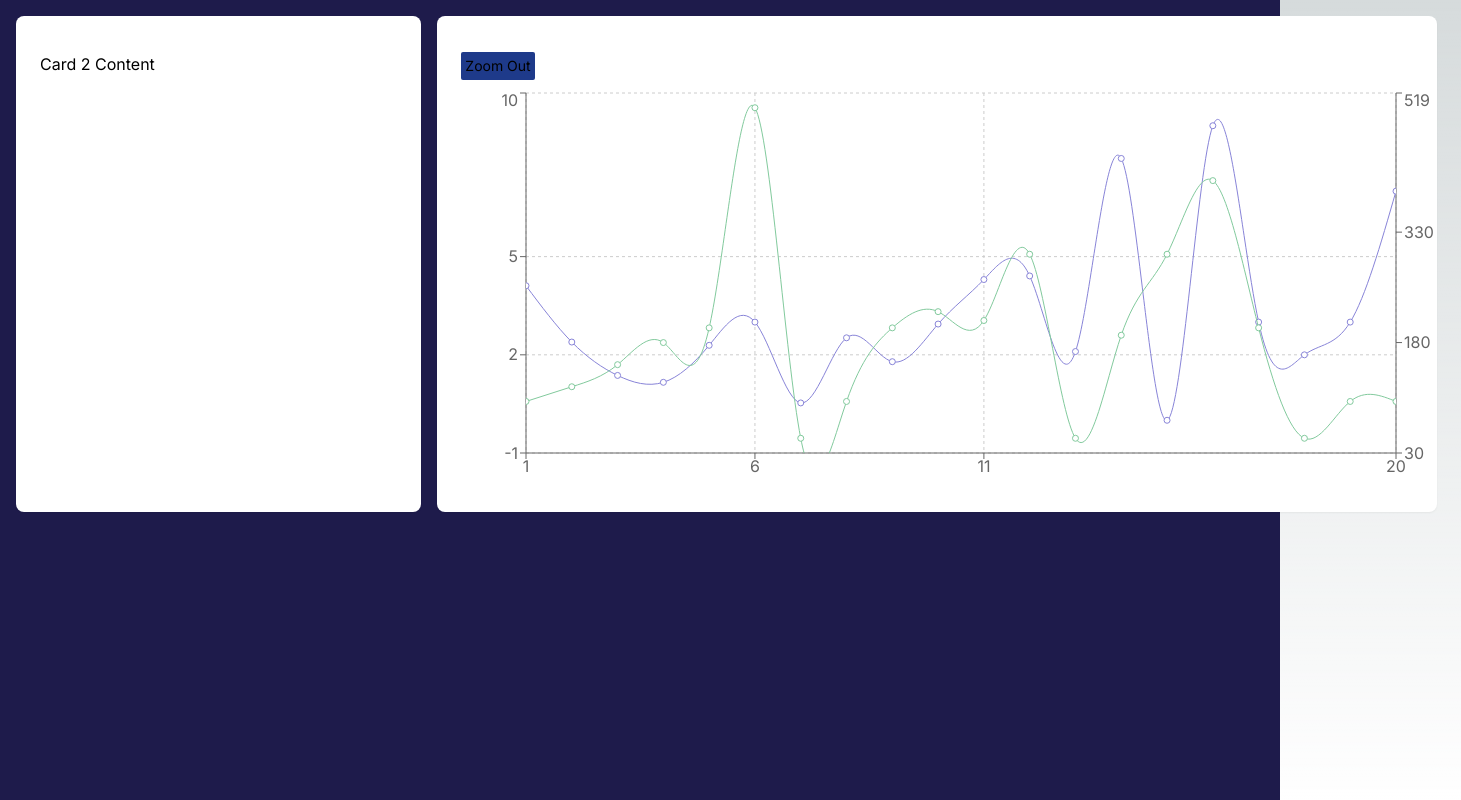
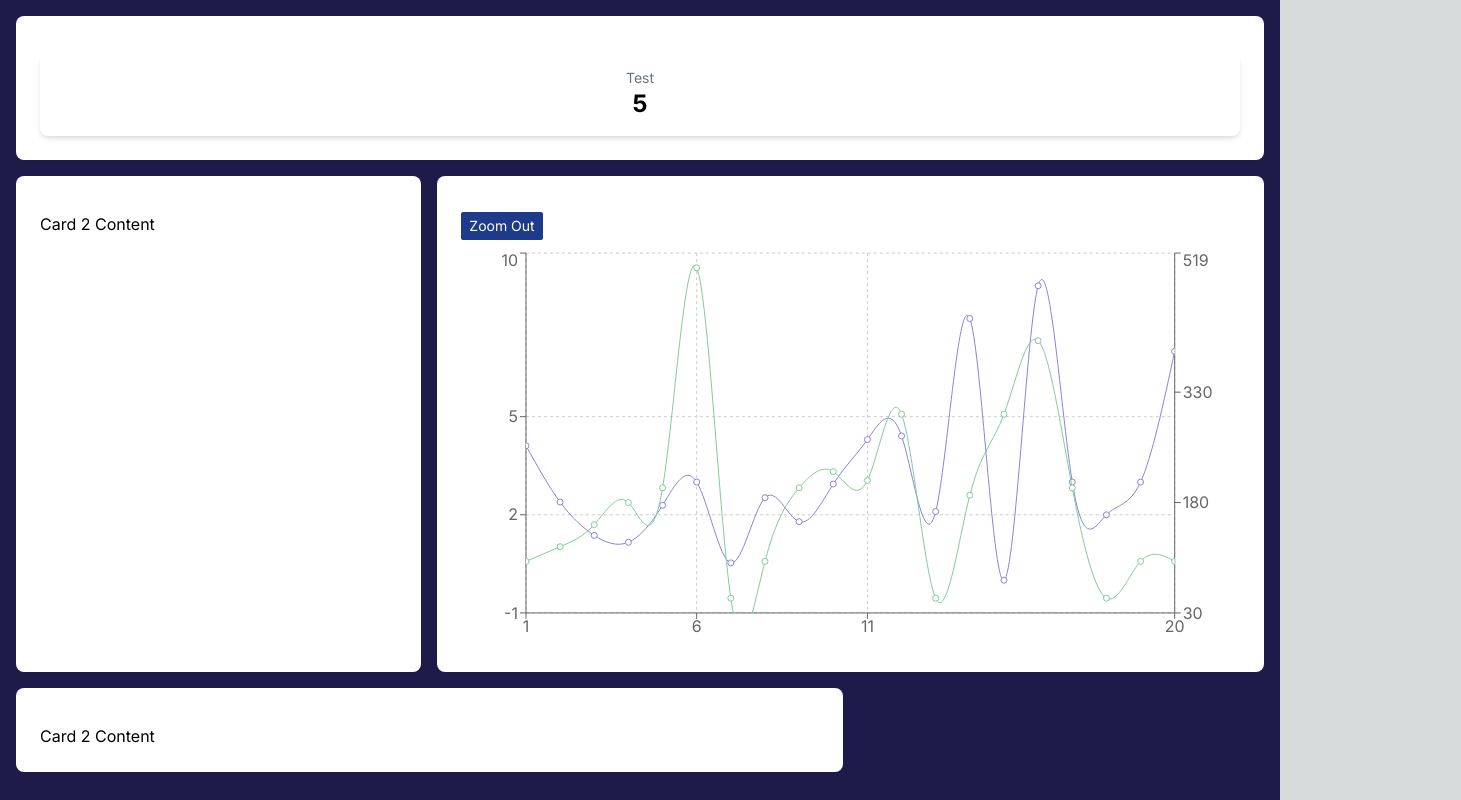
Before and after one commit to Taylorgtyler/portfolio-dashboard, a Next.js app: page / in a window 1280 px wide. Shown: the whole page, 1461 px wide, since content can reach past the window. Built offline with nearby package versions, Linux system fonts and the light colour scheme.

Commit message:
added kpi card

```diff
--- a/app/components/dashboardlayout/index.js
+++ b/app/components/dashboardlayout/index.js
@@ -2,7 +2,7 @@ import React from "react";
 
 const DashboardLayout = ({ children }) => {
   return (
-    <div className="p-4 min-h-screen bg-indigo-950 min-w-screen">
+    <div className="p-4 min-h-screen bg-indigo-950 min-w-screen overflow-x-hidden">
       <div className="grid grid-cols-1 md:grid-cols-2 lg:grid-cols-3 gap-4">
         {children}
       </div>
--- a/app/components/header/index.js
+++ b/app/components/header/index.js
@@ -0,0 +1,5 @@
+import React from "react";
+
+const Header = () => {
+  return <div className="bg-white"></div>;
+};
--- /dev/null
+++ b/app/components/kpi/index.js
@@ -0,0 +1,12 @@
+import React from "react";
+
+const KPI = ({ label, value }) => {
+  return (
+    <div className="p-4 text-center rounded-lg shadow-md">
+      <div className="text-sm text-gray-500">{label}</div>
+      <div className="text-2xl font-bold">{value}</div>
+    </div>
+  );
+};
+
+export default KPI;
--- a/app/components/linegraph/index.js
+++ b/app/components/linegraph/index.js
@@ -134,18 +134,16 @@ export default class LineGraph extends PureComponent {
     } = this.state;
 
     return (
-      <div
-        className="highlight-bar-charts"
-        style={{ userSelect: "none", width: "100%", minWidth: "1000px" }}
-      >
+      <div className="highlight-bar-charts select-none w-full">
         <button
           type="button"
-          className="btn update bg-blue-900 mb-2 rounded-sm y-4 text-sm p-1"
+          className="btn update bg-blue-900 mb-2 rounded-sm py-1 px-2 text-sm text-white hover:bg-blue-800 focus:outline-none focus:ring focus:ring-blue-300"
           onClick={this.zoomOut.bind(this)}
         >
           Zoom Out
         </button>
 
+        <div className="flex justify-center items-center w-full">
           <ResponsiveContainer width="100%" height={400}>
             <LineChart
               width={800}
@@ -156,7 +154,6 @@ export default class LineGraph extends PureComponent {
                 this.state.refAreaLeft &&
                 this.setState({ refAreaRight: e.activeLabel })
               }
-            // eslint-disable-next-line react/jsx-no-bind
               onMouseUp={this.zoom.bind(this)}
             >
               <CartesianGrid strokeDasharray="3 3" />
@@ -206,6 +203,7 @@ export default class LineGraph extends PureComponent {
             </LineChart>
           </ResponsiveContainer>
         </div>
+      </div>
     );
   }
 }
--- a/app/page.js
+++ b/app/page.js
@@ -1,19 +1,22 @@
 import DashboardLayout from "./components/dashboardlayout";
 import Card from "./components/card";
 import LineGraph from "./components/linegraph";
+import KPI from "./components/kpi";
 
 export default function Home() {
-  const Row = ({ children }) => {
-    return <div className="flex flex-col md:flex-row -mx-4">{children}</div>;
-  };
-
   return (
     <DashboardLayout>
+      <Card rowSpan={2} colSpan={3}>
+        <KPI label={"Test"} value={5} />
+      </Card>
       <Card rowSpan={1} colSpan={1}>
         Card 2 Content
       </Card>
-      <Card rowSpan={1} colSpan={2} size="large" style={{ minWidth: "1000px" }}>
+      <Card rowSpan={1} colSpan={2} size="large">
         <LineGraph />
+      </Card>
+      <Card rowSpan={2} colSpan={2}>
+        Card 2 Content
       </Card>
       {/* Add more cards as needed */}
     </DashboardLayout>
--- a/package.json
+++ b/package.json
@@ -9,6 +9,7 @@
     "lint": "next lint"
   },
   "dependencies": {
+    "@heroicons/react": "^2.0.18",
     "next": "14.0.3",
     "react": "^18",
     "react-dom": "^18",
```
Also changed, not shown: app/components/kpicard/index.js (deleted), 1 other file (tests, documents, lock files or other folders). Lines whose indentation alone changed are shown as unchanged.
